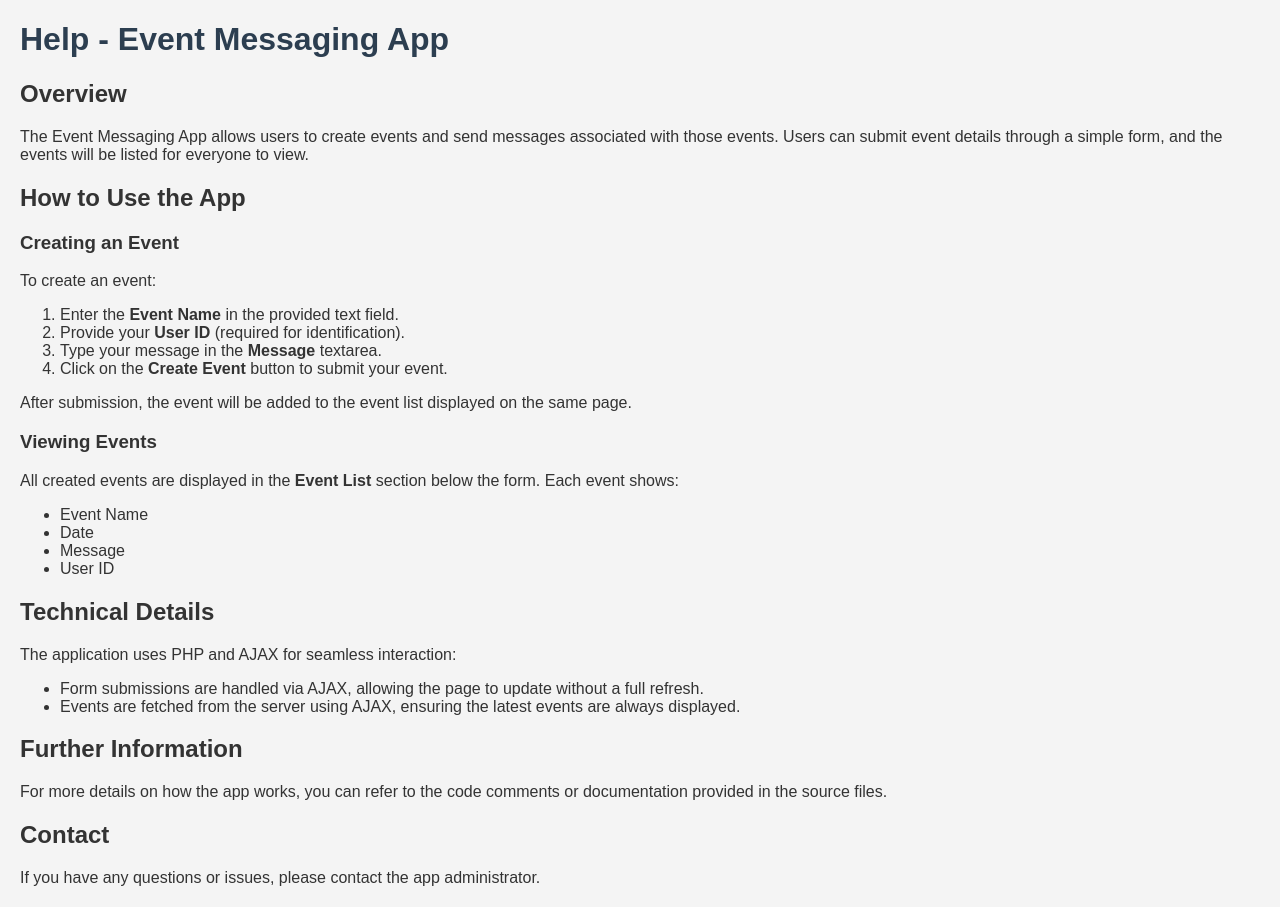
After one commit to Erik-Mfa/event_management, a PHP site: page /help.html in a window 1280 px wide. The commit adds this page. Run offline with PHP 8.4, Linux system fonts and the light colour scheme.

Commit message:
help (literally)

```diff
--- /dev/null
+++ b/public/help.html
@@ -0,0 +1,48 @@
+<!DOCTYPE html>
+<html lang="en">
+<head>
+    <meta charset="UTF-8">
+    <meta name="viewport" content="width=device-width, initial-scale=1.0">
+    <title>Help - Event Messaging App</title>
+    <link rel="stylesheet" href="assets/styles.css"> <!-- Link to your CSS file -->
+</head>
+<body>
+    <h1>Help - Event Messaging App</h1>
+
+    <h2>Overview</h2>
+    <p>The Event Messaging App allows users to create events and send messages associated with those events. Users can submit event details through a simple form, and the events will be listed for everyone to view.</p>
+
+    <h2>How to Use the App</h2>
+    <h3>Creating an Event</h3>
+    <p>To create an event:</p>
+    <ol>
+        <li>Enter the <strong>Event Name</strong> in the provided text field.</li>
+        <li>Provide your <strong>User ID</strong> (required for identification).</li>
+        <li>Type your message in the <strong>Message</strong> textarea.</li>
+        <li>Click on the <strong>Create Event</strong> button to submit your event.</li>
+    </ol>
+    <p>After submission, the event will be added to the event list displayed on the same page.</p>
+
+    <h3>Viewing Events</h3>
+    <p>All created events are displayed in the <strong>Event List</strong> section below the form. Each event shows:</p>
+    <ul>
+        <li>Event Name</li>
+        <li>Date</li>
+        <li>Message</li>
+        <li>User ID</li>
+    </ul>
+
+    <h2>Technical Details</h2>
+    <p>The application uses PHP and AJAX for seamless interaction:</p>
+    <ul>
+        <li>Form submissions are handled via AJAX, allowing the page to update without a full refresh.</li>
+        <li>Events are fetched from the server using AJAX, ensuring the latest events are always displayed.</li>
+    </ul>
+
+    <h2>Further Information</h2>
+    <p>For more details on how the app works, you can refer to the code comments or documentation provided in the source files.</p>
+
+    <h2>Contact</h2>
+    <p>If you have any questions or issues, please contact the app administrator.</p>
+</body>
+</html>
```
Also changed, not shown: public/index.php (+14 -2 lines).
